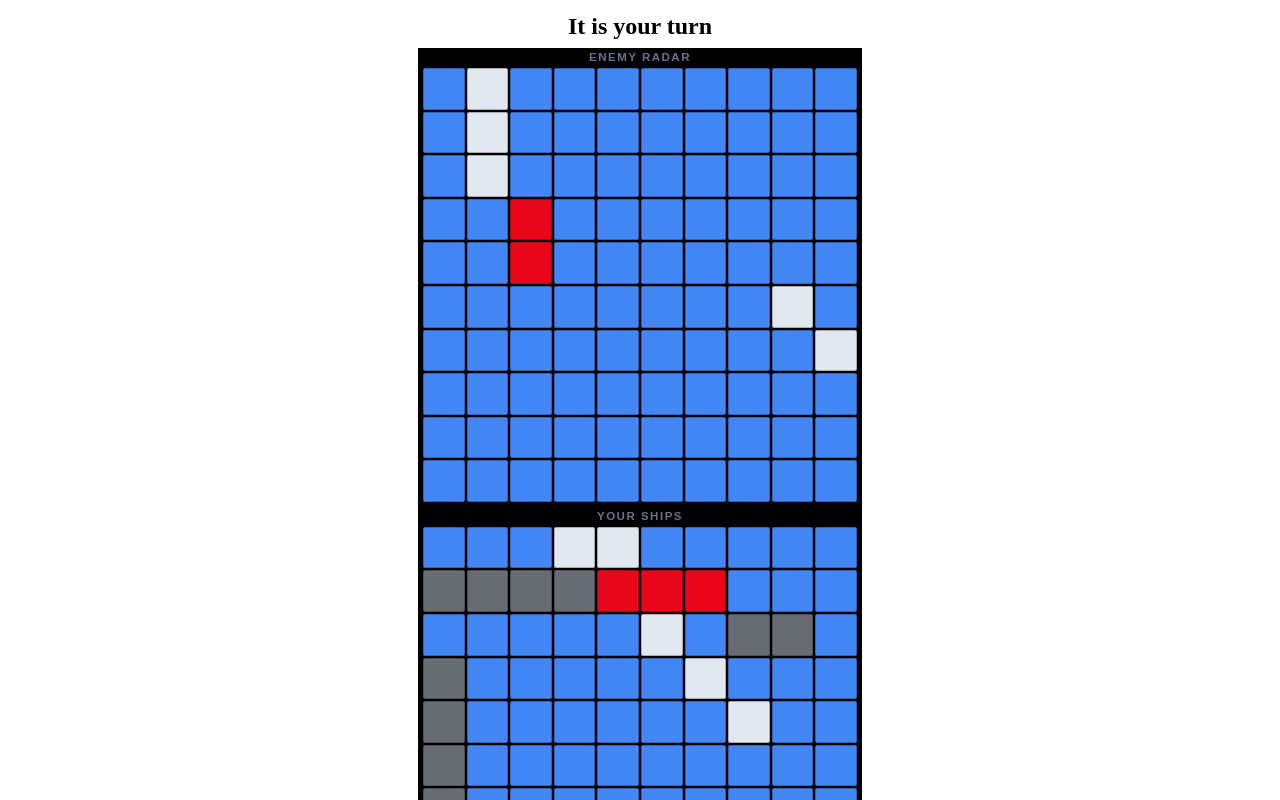
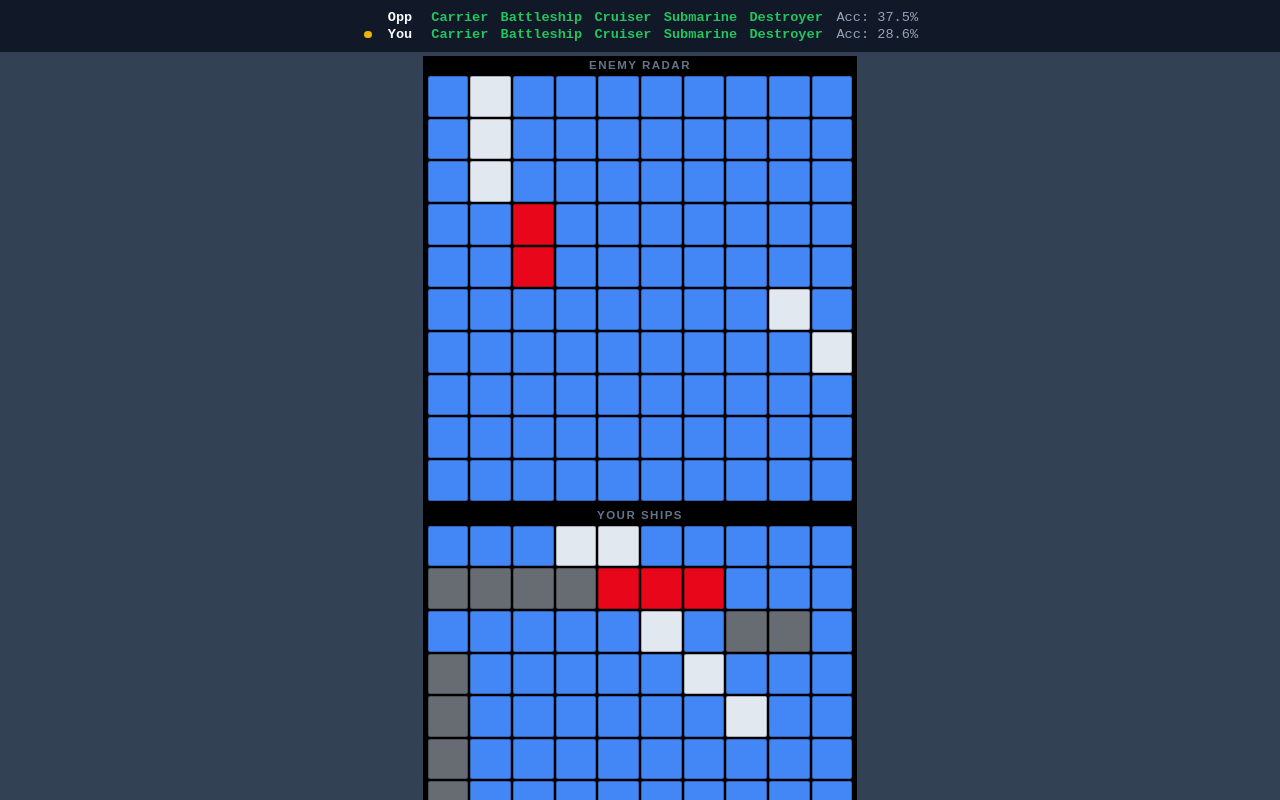
Before and after one commit to JonHunt1995/battleshipfrontend, a React (Vite) app: page /play/1 in a window 1280 px wide. Shown: the top 800 px of the page. Built offline with nearby package versions, Linux system fonts and the light colour scheme; no server answers.

Commit message:
feat: add information-dense HUD, waiting overlay, and slate background theme

```diff
--- a/src/App.css
+++ b/src/App.css
@@ -1,5 +1,5 @@
 :root {
-  --header-h: 2.25rem;
+  --header-h: 3.25rem;
   --avail-vh: calc(98vh - var(--header-h));
   --bezel: 5px;
   --panel-header-h: 1.25rem;
@@ -118,20 +118,116 @@
   overflow-x: hidden;
 }
 
-.game-status {
+.hud {
+  width: 100%;
+  max-width: 100vw;
   height: var(--header-h);
   display: flex;
+  flex-direction: column;
+  justify-content: center;
+  align-items: center;
+  gap: 2px;
+  background: #111827;
+  padding: 3px 12px;
+  margin: 0 0 0.25rem 0;
+  box-sizing: border-box;
+  font-size: clamp(0.5rem, 1.6vw + 0.1rem, 0.85rem);
+  font-family: monospace, sans-serif;
+  color: #cbd5e1;
+  user-select: none;
+}
+
+.player-info {
+  display: flex;
+  flex-direction: row;
   align-items: center;
   justify-content: center;
-  text-align: center;
-  padding: 0.15rem 1rem;
-  margin-bottom: 0.25rem;
-  box-sizing: border-box;
+  gap: clamp(0.4em, 1.5vw, 1em);
+  width: 100%;
+  max-width: min(100%, 960px);
+  white-space: nowrap;
 }
 
-.game-status h1 {
+.turn-indicator-container {
+  display: flex;
+  justify-content: center;
+  align-items: center;
+  width: 0.9em;
+  height: 0.9em;
+  flex-shrink: 0;
+}
+
+.turn-indicator {
+  border-radius: 50%;
+  background: #eab308;
+  width: 0.55em;
+  height: 0.55em;
+}
+
+.player-name {
+  font-weight: 700;
+  width: 2.2em;
+  color: #f8fafc;
+  flex-shrink: 0;
+}
+
+.ships-list {
+  display: flex;
+  flex-direction: row;
+  align-items: center;
+  justify-content: center;
+  gap: clamp(0.4em, 1.2vw, 0.9em);
+}
+
+.alive {
+  color: #22c55e;
+  font-weight: 600;
+}
+
+.dead {
+  color: #ef4444;
+  text-decoration: line-through;
+  opacity: 0.7;
+}
+
+.acc {
+  font-variant-numeric: tabular-nums;
+  color: #94a3b8;
+  flex-shrink: 0;
+}
+
+.waiting-overlay {
+  position: fixed;
+  inset: 0;
+  background-color: rgba(0, 0, 0, 0.75);
+  backdrop-filter: blur(4px);
+  display: flex;
+  justify-content: center;
+  align-items: center;
+  z-index: 9998;
+}
+
+.waiting-modal {
+  background-color: #1e293b;
+  color: #f8fafc;
+  padding: 2.5rem 3.5rem;
+  border-radius: 1rem;
+  border: 2px solid #334155;
+  box-shadow: 0 20px 25px -5px rgba(0, 0, 0, 0.6);
+  text-align: center;
+  animation: popIn 0.4s cubic-bezier(0.175, 0.885, 0.32, 1.275) forwards;
+}
+
+.waiting-modal h2 {
+  margin: 0 0 0.5rem 0;
+  font-size: clamp(1.4rem, 2.5vw, 2rem);
+  color: #38bdf8;
+}
+
+.waiting-modal p {
   margin: 0;
-  font-size: clamp(1rem, 2vw, 1.5rem);
+  color: #94a3b8;
+  font-size: 1rem;
 }
 
 .clamshell-container {
--- a/src/GameBoard.tsx
+++ b/src/GameBoard.tsx
@@ -10,6 +10,7 @@ import PlayerCell from "./PlayerCell";
 import EnemyCell from "./EnemyCell";
 import useAdaptivePolling from "./useAdaptivePolling";
 import Result from "./Result";
+import GameHud from "./GameHud";
 
 const mockDemoState: GameState = {
     OpponentHits: [14, 15, 16],
@@ -177,9 +178,26 @@ const GameBoard = () => {
     ));
     return (
         <div className="Game">
-            <header className="game-status">
-                <h1>{gs.GameIsReady ? `It is your ${gs.IsYourTurn ? "turn" : "opponent's turn"}` : "Waiting for opponent to join"}</h1>
-            </header>
+            <GameHud
+                gameInfo={{
+                    playerHits: playerHits,
+                    playerMisses: playerMisses,
+                    playerLivingShips: gs.PlayerLivingShips,
+                    opponentHits: opponentHits,
+                    opponentMisses: opponentMisses,
+                    opponentLivingShips: gs.OpponentLivingShips,
+                    isTurn: gs.IsYourTurn,
+                    gameIsReady: gs.GameIsReady,
+                }}
+            />
+            {!gs.GameIsReady && (
+                <div className="waiting-overlay">
+                    <div className="waiting-modal">
+                        <h2>Waiting for opponent to join</h2>
+                        <p>Share your invite link to begin combat.</p>
+                    </div>
+                </div>
+            )}
             <div className="clamshell-container">
                 <div className="camera">
                     <div className="panel screen">
--- /dev/null
+++ b/src/GameHud.tsx
@@ -0,0 +1,89 @@
+export interface ShipStatus {
+    Carrier: boolean;
+    Battleship: boolean;
+    Cruiser: boolean;
+    Submarine: boolean;
+    Destroyer: boolean;
+}
+
+export interface GameHudProps {
+    gameInfo: {
+        playerHits: number[];
+        playerMisses: number[];
+        playerLivingShips: ShipStatus;
+        opponentHits: number[];
+        opponentMisses: number[];
+        opponentLivingShips: ShipStatus;
+        isTurn: boolean;
+        gameIsReady: boolean;
+    };
+}
+
+interface PlayerInfoData {
+    hits: number;
+    misses: number;
+    ships: ShipStatus;
+    name: string;
+    isTurn: boolean;
+}
+
+function PlayerInfo({ playerInfo }: { playerInfo: PlayerInfoData }) {
+    const shipNames: (keyof ShipStatus)[] = [
+        "Carrier",
+        "Battleship",
+        "Cruiser",
+        "Submarine",
+        "Destroyer",
+    ];
+
+    const shipsDisplay = shipNames.map((name) => (
+        <span
+            className={playerInfo.ships?.[name] ? "alive" : "dead"}
+            key={name}
+        >
+            {name}
+        </span>
+    ));
+
+    const totalShots = playerInfo.hits + playerInfo.misses;
+    const accuracy =
+        totalShots === 0
+            ? "0.0"
+            : ((playerInfo.hits / totalShots) * 100).toFixed(1);
+
+    return (
+        <section className="player-info">
+            <div className="turn-indicator-container">
+                {playerInfo.isTurn && <div className="turn-indicator" />}
+            </div>
+            <div className="player-name">{playerInfo.name}</div>
+            <div className="ships-list">{shipsDisplay}</div>
+            <div className="acc">Acc: {accuracy}%</div>
+        </section>
+    );
+}
+
+export default function GameHud({ gameInfo }: GameHudProps) {
+    const opp: PlayerInfoData = {
+        hits: gameInfo.opponentHits.length,
+        misses: gameInfo.opponentMisses.length,
+        ships: gameInfo.opponentLivingShips,
+        name: "Opp",
+        isTurn: !gameInfo.isTurn && gameInfo.gameIsReady,
+    };
+
+    const player: PlayerInfoData = {
+        hits: gameInfo.playerHits.length,
+        misses: gameInfo.playerMisses.length,
+        ships: gameInfo.playerLivingShips,
+        name: "You",
+        isTurn: gameInfo.isTurn && gameInfo.gameIsReady,
+    };
+
+    return (
+        <header className="hud">
+            <PlayerInfo playerInfo={opp} />
+            <PlayerInfo playerInfo={player} />
+        </header>
+    );
+}
--- a/src/index.css
+++ b/src/index.css
@@ -1,3 +1,10 @@
 * {
   box-sizing: border-box;
 }
+
+body {
+  margin: 0;
+  background-color: #334155;
+  color: #f8fafc;
+  font-family: system-ui, -apple-system, BlinkMacSystemFont, 'Segoe UI', Roboto, sans-serif;
+}
```
